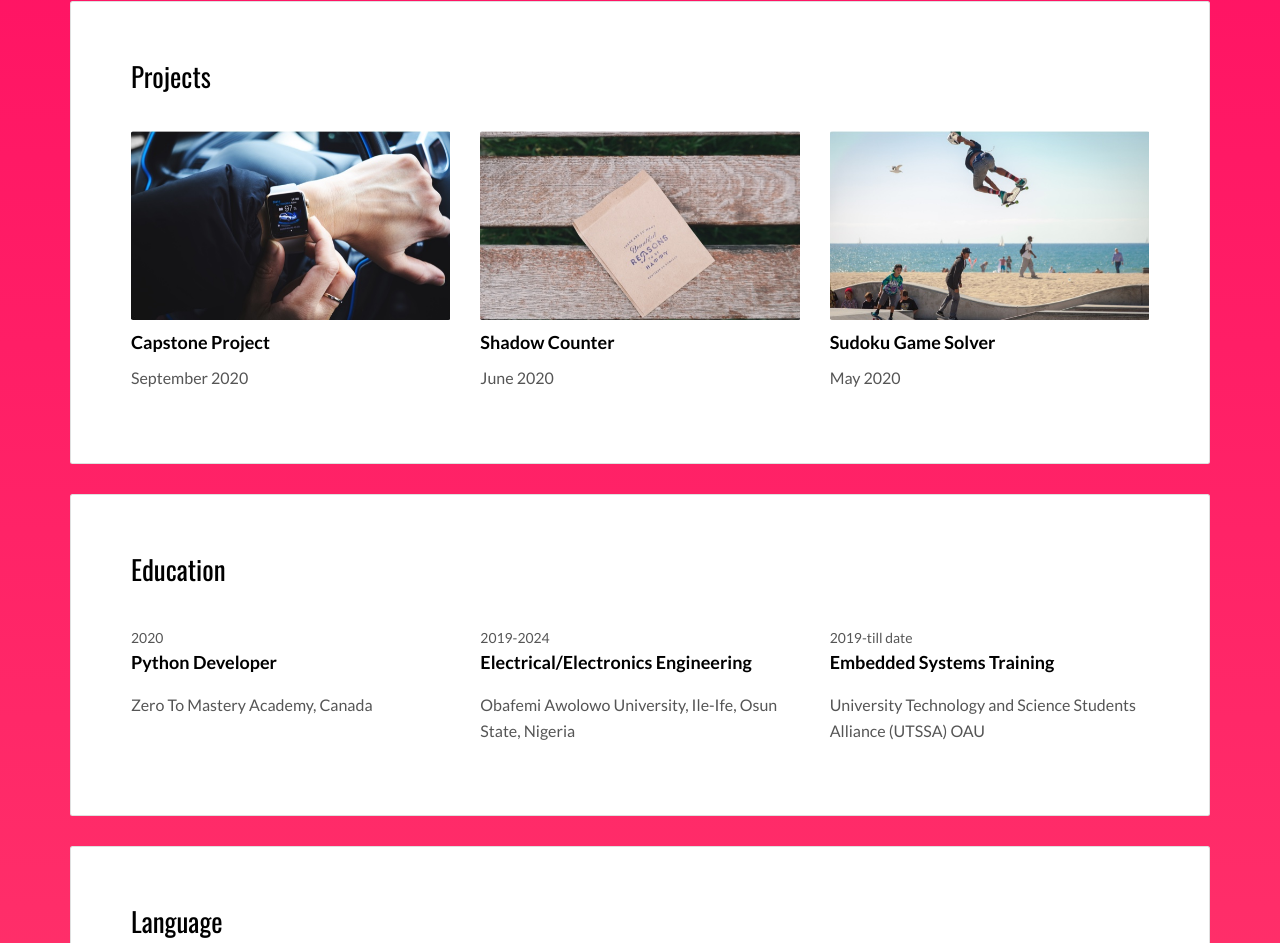
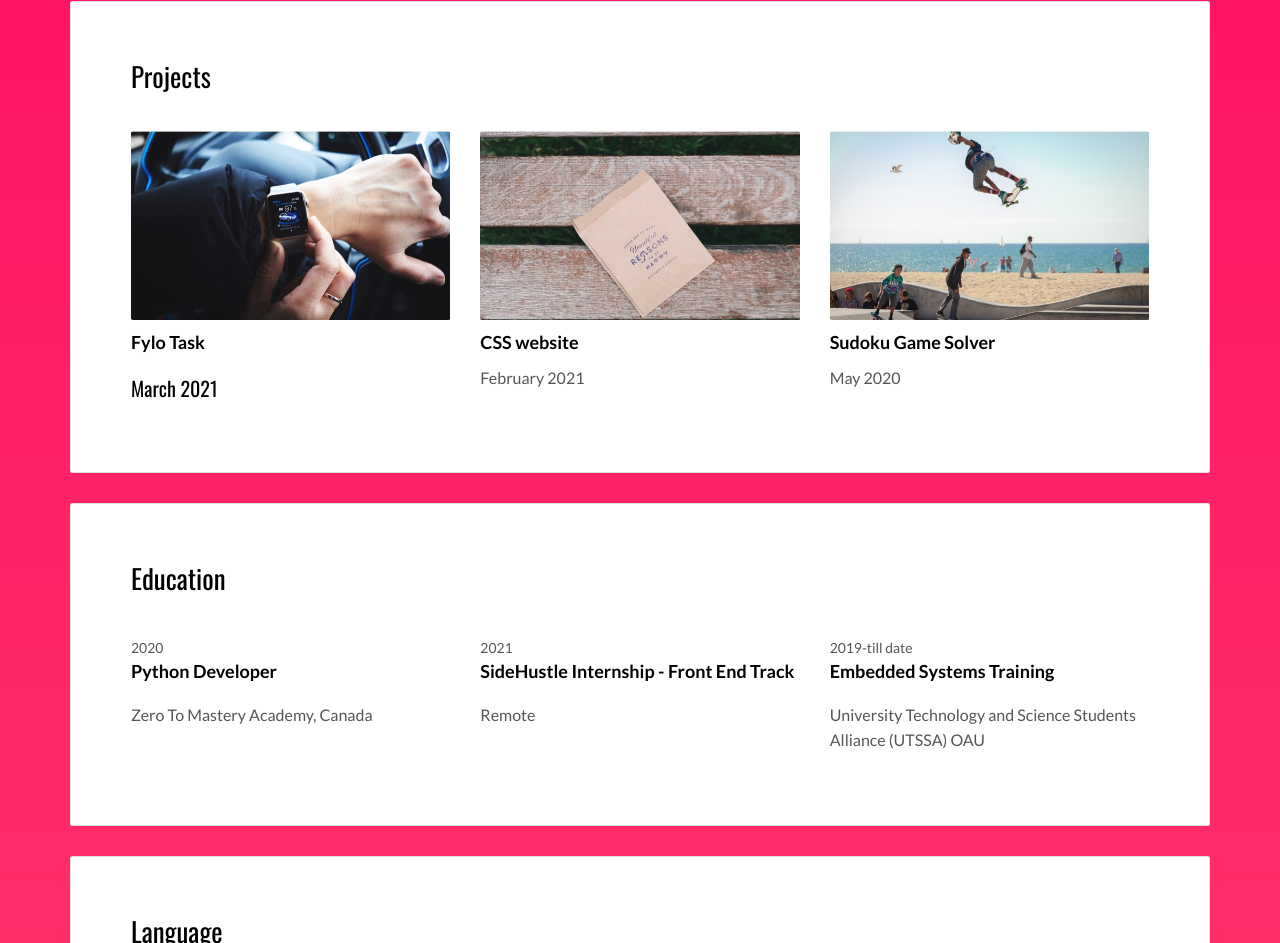
Before and after one commit to ymujahid/My-Personal-Website, a plain HTML site: page index.html in a window 1280 px wide. Shown: the part 780-1723 px from the top of the page. Drawn offline with nearby package versions, Linux system fonts and the light colour scheme.

Commit message:
Update index.html

```diff
--- a/index.html
+++ b/index.html
@@ -67,7 +67,7 @@
               </div>
               <div class="col-md-8">
 
-              <p>I am Mujahid, Olalekan Yunus. I am an junior front end web developer. I started having interest in coding
+              <p>I am Mujahid, Olalekan Yunus. I am a junior front end web developer. I started having interest in coding
               when I went for Obafemi Awolowo University's POST-UTME. That was when I came across an advert on learning how to code.
             I applied and got enrolled. That was in 2018. Since then I have laid my hands on different programming languages from C++, embedded C to Python.
           </p>
@@ -83,13 +83,13 @@
             <div class="row">
               <div class="col-md-4">
                 <img src="./assets/images/img-02.jpg" class="img-responsive" alt="">
-                <a href="https://github.com/ymujahid/css-major-task"><h3 class="h5">Capstone Project</h3></a>
-                <p>September 2020</p>
+                <a href="https://github.com/ymujahid/css-major-task"><h3 class="h5">Fylo Task<h3></a>
+                <p>March 2021</p>
               </div>
               <div class="col-md-4">
                 <img src="./assets/images/img-03.jpg" class="img-responsive" alt="">
-                <a href="https://github.com/ymujahid/css-website"><h3 class="h5">Shadow Counter</h3></a>
-                <p>June 2020</p>
+                <a href="https://github.com/ymujahid/css-website"><h3 class="h5">CSS website</h3></a>
+                <p>February 2021</p>
               </div>
               <div class="col-md-4">
                 <img src="./assets/images/img-04.jpg" class="img-responsive" alt="">
@@ -135,9 +135,9 @@
               </div>
               <div class="col-md-4">
                 <div class="education-experience">
-                  <small class="date">2019-2024</small>
-                  <h3 class="h5 date-title">Electrical/Electronics Engineering</h3>
-                  <p>Obafemi Awolowo University, Ile-Ife, Osun State, Nigeria</p>
+                  <small class="date">2021</small>
+                  <h3 class="h5 date-title">SideHustle Internship - Front End Track</h3>
+                  <p>Remote</p>
                 </div>
               </div>
               <div class="col-md-4">
```
